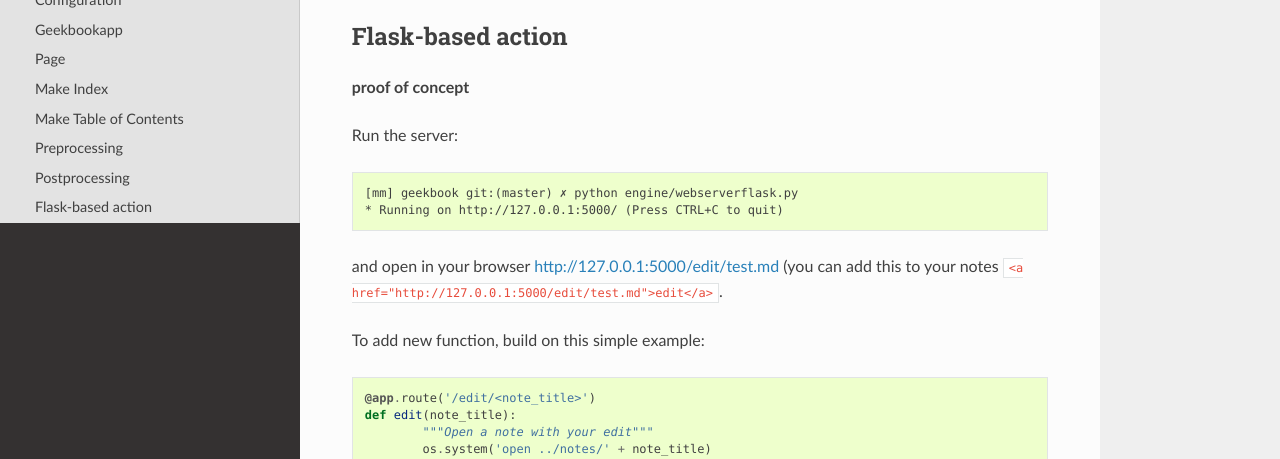
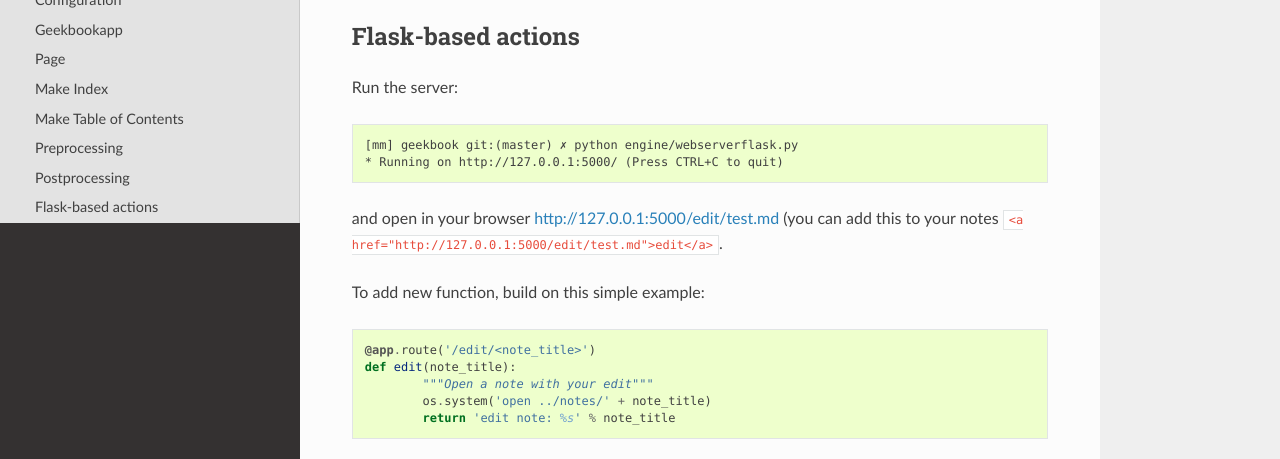
Before and after one commit to mmagnus/geekbook, a Sphinx documentation site: the page built from docs/source/development.rst, in a window 1280 px wide and 900 px high, scrolled down 1160 px, cut to the strip 240-699 px from the top of the window. Built offline with Sphinx 7.4.7 and the Read the Docs theme 2.0.0, drawn with Linux system fonts in a browser that asks for light colours.

Commit message:
Update development.rst

```diff
--- a/docs/source/development.rst
+++ b/docs/source/development.rst
@@ -39,10 +39,8 @@
    :members:
 
 
-Flask-based action
+Flask-based actions
 ======================================
-
-**proof of concept**
 
 Run the server::
 
```
